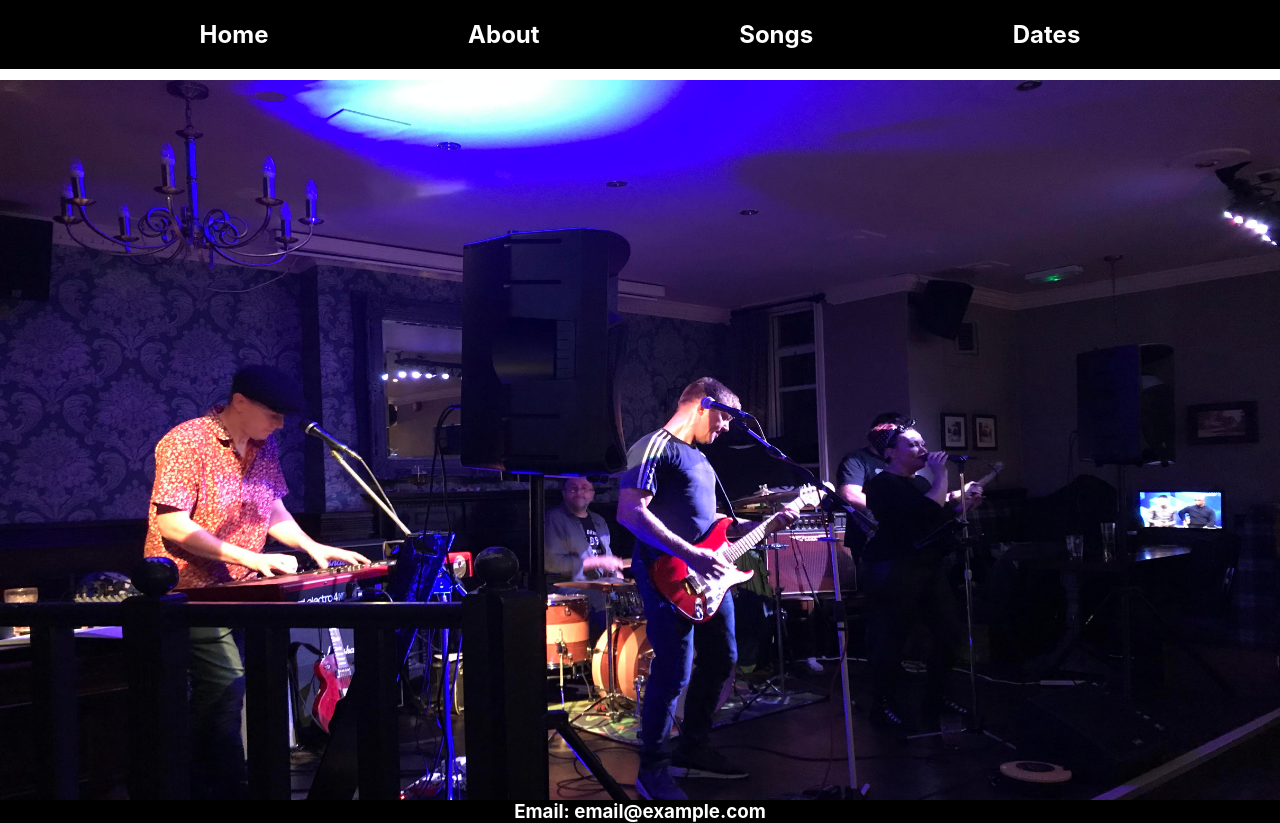
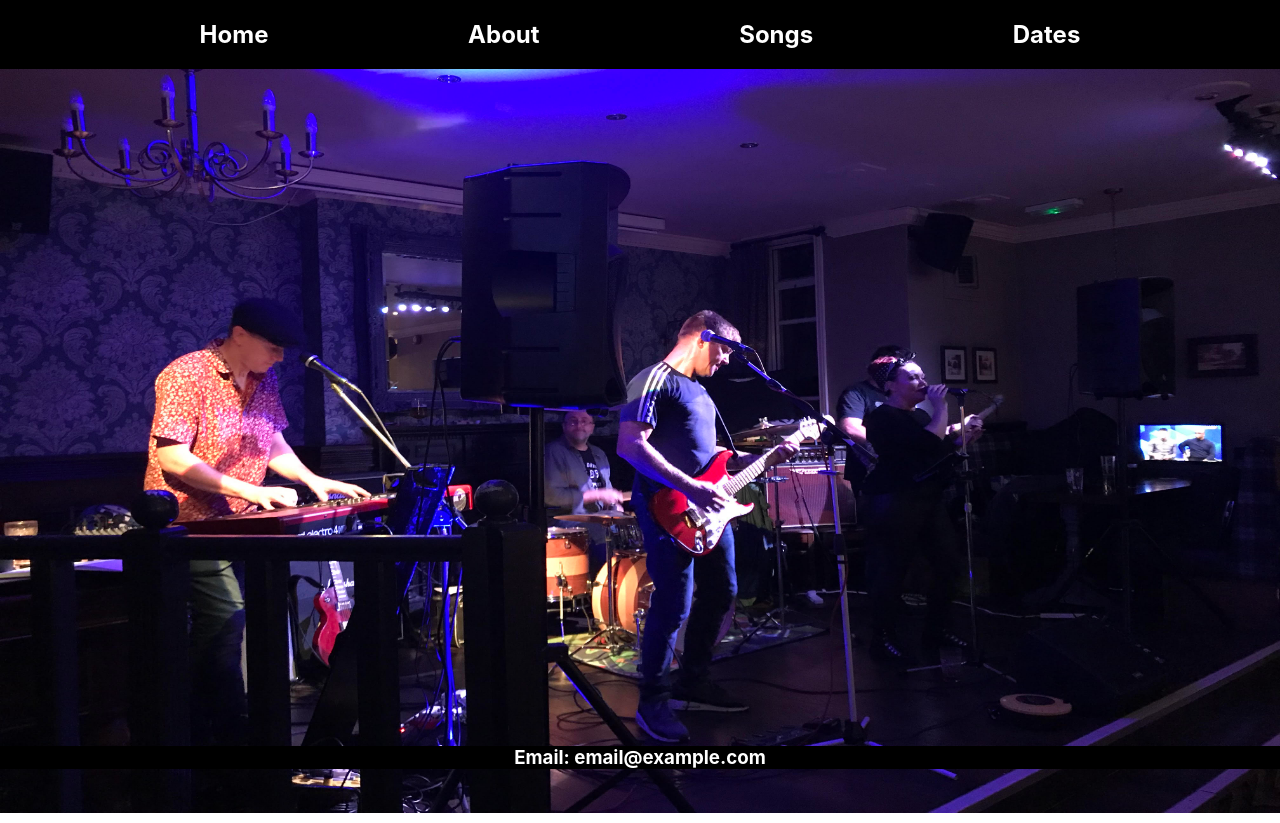
Before and after one commit to stefangouldson/whatsNext, a React (Create React App) app: page / in a window 1280 px wide. After the commit the page ends 800 px from the top, so only its background shows below. Built offline with nearby package versions, Linux system fonts and the light colour scheme.

Commit message:
text update

```diff
--- a/src/App.css
+++ b/src/App.css
@@ -2,7 +2,7 @@ body{margin: 0; padding: 0; background-color:white}
 .App{margin: 0; padding: 0;}
 
 .page{
-  font-family: cursive;
+  font-family: Arial, Helvetica, sans-serif;
   animation: fadeIn 1s;
   display: flex;
   flex-direction: column;
@@ -10,6 +10,7 @@ body{margin: 0; padding: 0; background-color:white}
   padding-top: 10vh;
   min-height: 90vh;
   position: relative;
+  padding: 1%;
 }
 
 .background-img{
```
